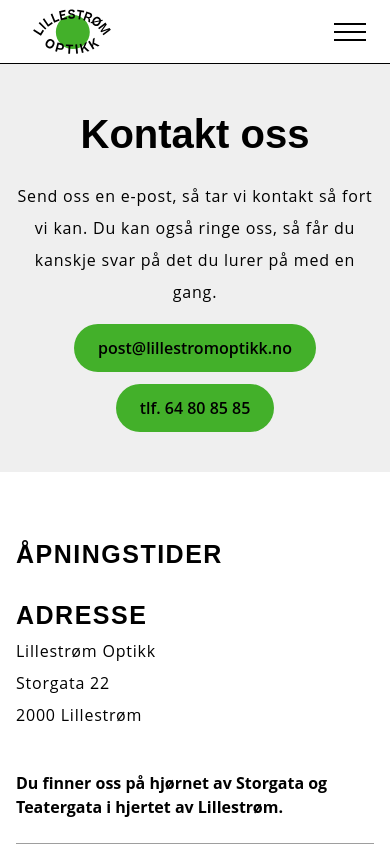
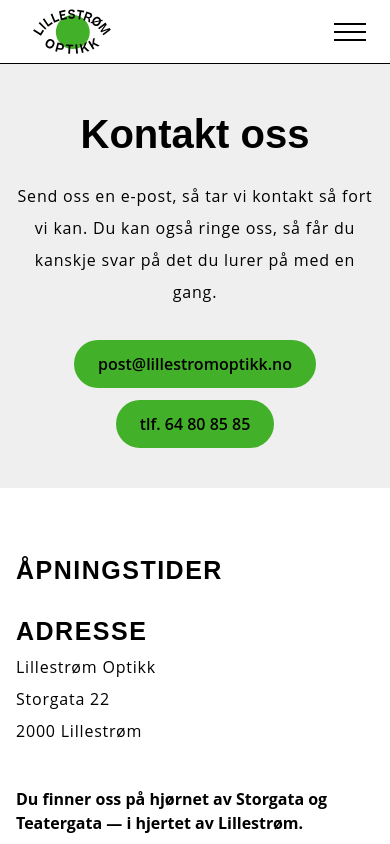
Before and after one commit to mathildeew/lillestromoptikk, a React (Vite) app: page /kontakt-oss in a window 390 px wide. Shown: the top 844 px of the page. Built offline with nearby package versions, Linux system fonts and the light colour scheme; no server answers; grey boxes are pictures that could not be loaded; a web font is replaced by a local one.

Commit message:
fixes auto style from tailwind bug

```diff
--- a/src/components/features/booking/BookingForm/bookingForm.css
+++ b/src/components/features/booking/BookingForm/bookingForm.css
@@ -4,6 +4,11 @@
 .coptikk-app {
   font-size: 18px;
   /* max-width: 700px; */
+}
+
+/* Overstyrer Tailwind class .container*/
+.coptikk-booking-embed .container {
+  width: auto;
 }
 
 .user-form {
--- a/src/components/features/home/LogMAR.jsx
+++ b/src/components/features/home/LogMAR.jsx
@@ -11,6 +11,7 @@
       gsap.to(".disappearTwo", { opacity: 0, repeat: -1, duration: 10, yoyo: true, delay: 4, ease: "circ.inOut" });
       gsap.to(".balance", { transform: "skew(10deg, -5deg)", repeat: -1, duration: 9, yoyo: true, delay: 3, ease: "bounce.inOut" });
       gsap.to(".rotate", { scaleX: 0, transformOrigin: "center center", duration: 3, repeat: -1, yoyo: true, delay: 1, ease: "sine.inOut" });
+      gsap.to(".green", { fill: "#43b02a", duration: 3, ease: "power1.inOut", yoyo: true, repeat: -1 });
     },
     { scope: container }
   );
@@ -50,7 +51,7 @@
                 <path id="Path_263" data-name="Path 263" d="M942.28,742.6c0-6.719-3.36-12.827-6.719-16.8a23.012,23.012,0,0,0-17.711-7.938H884.56a22.771,22.771,0,0,0-16.8,7.024c-10.079,9.468-10.995,25.654,0,35.428,3.36,3.054,9.162,7.024,16.8,7.024h32.982c1.527,0,4.887.916,6.414,2.749a8.221,8.221,0,0,1-.9,11.591l-.016.014a10.512,10.512,0,0,1-5.5,2.138H884.558c-3.36,0-4.581-.611-6.108-2.138a8.318,8.318,0,0,1-2.138-6.108H859.82c0,5.8,1.832,12.827,7.33,18.019a24.143,24.143,0,0,0,17.408,6.719h32.984c8.857,0,13.133-2.749,18.019-8.246,9.163-10.078,9.163-25.349-1.221-34.511a24.7,24.7,0,0,0-16.8-6.719H884.558a6.784,6.784,0,0,1-6.108-3.054,8.719,8.719,0,0,1,.3-10.689,9.168,9.168,0,0,1,5.8-2.749h32.987c.916,0,5.192,1.832,5.192,1.832s3.054,2.749,3.054,6.108l16.492.3Z" />
                 <path id="Path_264" data-name="Path 264" d="M1113.209,800.472l-14.965-35.122a24.848,24.848,0,0,0-9.567-47.644h-57.928v82.46h16.492V767.487h33.9l14.049,32.985Zm-16.492-57.723a8.212,8.212,0,0,1-8.178,8.246h-41.3V734.5h41.23c4.581-.3,8.246,3.665,8.246,8.246" />
               </g>
-              <g className="z-10">
+              <g>
                 <path className="disappearTwo" id="Path_265" data-name="Path 265" d="M485.608,887.655,513.4,866.582H491.716l-30.541,23.211V866.582H448.042V931.94h13.133V905.98l13.132-9.773,22.6,35.733H513.4Z" />
                 <path id="Path_266" data-name="Path 266" d="M644.114,905.678V892.545a26.462,26.462,0,0,0-26.265-26.265H578.756v65.358h39.093A26,26,0,0,0,644.113,905.9c0-.075,0-.151,0-.226m-13.133,0a13.035,13.035,0,0,1-12.936,13.133H591.583V879.718h26.266a13.035,13.035,0,0,1,13.132,12.937v13.023Z" />
                 <path id="Path_267" data-name="Path 267" d="M774.828,931.94V866.582H761.7v45.2l-39.092-45.2H709.47V931.94H722.6v-45.2l39.092,45.2Z" />
@@ -61,7 +62,7 @@
                 <path id="Path_270" data-name="Path 270" d="M560.423,1034.872v-10.384H524.384l36.039-31.152V982.952H508.5v10.384h36.039L508.5,1024.488v10.384Z" />
                 <path id="Path_271" data-name="Path 271" d="M642.271,999.75l21.99-16.8h-17.1l-24.433,18.327V982.952H612.341v51.92h10.384v-20.46l10.384-7.943,18.019,28.4h13.133Z" />
                 <path id="Path_272" data-name="Path 272" d="M767.531,1014.1H756.842a15.576,15.576,0,1,1,0-10.384h10.689a25.912,25.912,0,0,0-51.308,5.149v.043a25.938,25.938,0,0,0,25.916,25.96h.043a25.87,25.87,0,0,0,25.349-20.768" />
-                <path id="Path_273" data-name="Path 273" d="M868.265,998.528c0-4.276-2.138-7.941-4.276-10.689a15.351,15.351,0,0,0-11.3-4.887H831.921a14.616,14.616,0,0,0-10.689,4.581,15.078,15.078,0,0,0-.995,21.3q.474.52.995.995a16.515,16.515,0,0,0,10.689,4.276h20.768a5.915,5.915,0,0,1,3.97,1.832,5.276,5.276,0,0,1-.611,7.33,5.685,5.685,0,0,1-3.36,1.222H831.921c-2.138,0-2.749-.305-3.665-1.222a5.334,5.334,0,0,1-1.222-3.665H816.651a14.131,14.131,0,0,0,4.276,10.995,15.191,15.191,0,0,0,10.994,4.276h20.768c5.5,0,8.246-1.527,11.3-5.192,5.8-6.414,5.8-16.187-.611-21.684a16.645,16.645,0,0,0-10.689-4.276H831.921a4.925,4.925,0,0,1-3.97-1.832,5.106,5.106,0,0,1,.3-6.719,5.278,5.278,0,0,1,3.665-1.832h20.768a20.172,20.172,0,0,1,3.36,1.222,5.579,5.579,0,0,1,1.832,3.97Z" />
+                <path className="green" id="Path_273" data-name="Path 273" d="M868.265,998.528c0-4.276-2.138-7.941-4.276-10.689a15.351,15.351,0,0,0-11.3-4.887H831.921a14.616,14.616,0,0,0-10.689,4.581,15.078,15.078,0,0,0-.995,21.3q.474.52.995.995a16.515,16.515,0,0,0,10.689,4.276h20.768a5.915,5.915,0,0,1,3.97,1.832,5.276,5.276,0,0,1-.611,7.33,5.685,5.685,0,0,1-3.36,1.222H831.921c-2.138,0-2.749-.305-3.665-1.222a5.334,5.334,0,0,1-1.222-3.665H816.651a14.131,14.131,0,0,0,4.276,10.995,15.191,15.191,0,0,0,10.994,4.276h20.768c5.5,0,8.246-1.527,11.3-5.192,5.8-6.414,5.8-16.187-.611-21.684a16.645,16.645,0,0,0-10.689-4.276H831.921a4.925,4.925,0,0,1-3.97-1.832,5.106,5.106,0,0,1,.3-6.719,5.278,5.278,0,0,1,3.665-1.832h20.768a20.172,20.172,0,0,1,3.36,1.222,5.579,5.579,0,0,1,1.832,3.97Z" />
                 <path id="Path_274" data-name="Path 274" d="M975.776,982.952h-11.3l-14.66,36.955-14.66-36.955h-11.3l20.768,51.92h10.384Z" />
               </g>
               <g>
--- a/src/components/features/home/TimeForEyeCheck.jsx
+++ b/src/components/features/home/TimeForEyeCheck.jsx
@@ -23,8 +23,6 @@
             </Link>
           </button>
         </div>
-
-        {/* <img src="public/brands/masunaga/GMS123_124_2.jpg" className="w-full h-96 object-cover rounded-xl md:h-[600px] lg:h-auto" /> */}
       </div>
     </section>
   );
--- a/src/index.css
+++ b/src/index.css
@@ -85,6 +85,7 @@
     border-radius: 50%;
     animation: l1 3s infinite linear;
   }
+
   @keyframes l1 {
     12.5% {
       border-radius: 37% 63% 70% 30% / 30% 62% 38% 70%;
--- a/src/pages/Contact/index.jsx
+++ b/src/pages/Contact/index.jsx
@@ -19,7 +19,7 @@
 
       <main data-animate-in="true">
         <section className="flex flex-col gap-16 items-center pb-16">
-          <section className="w-full text-center bg-grey flex flex-col items-center gap-4 px-4 py-10 md:px-10 lg:py-20">
+          <section className="w-full text-center bg-grey flex flex-col items-center gap-8 px-4 py-10 md:px-10 lg:py-20">
             <div className="text-center max-w-4xl flex flex-col gap-4">
               <h1>Kontakt oss</h1>
               <p>Send oss en e-post, så tar vi kontakt så fort vi kan. Du kan også ringe oss, så får du kanskje svar på det du lurer på med en gang.</p>
@@ -50,7 +50,7 @@
             </div>
 
             <div className="w-full flex flex-col gap-6">
-              <span className="font-bold">Du finner oss på hjørnet av Storgata og Teatergata i hjertet av Lillestrøm.</span>
+              <span className="font-bold">Du finner oss på hjørnet av Storgata og Teatergata — i hjertet av Lillestrøm.</span>
               <iframe src="https://www.google.com/maps/embed?pb=!1m18!1m12!1m3!1d1997.4919183364468!2d11.045527376616!3d59.957163260608915!2m3!1f0!2f0!3f0!3m2!1i1024!2i768!4f13.1!3m3!1m2!1s0x46417d76dce2cd1d%3A0xb0b87f92d509c877!2sLillestr%C3%B8m%20Optikk%20AS!5e0!3m2!1sno!2sno!4v1702301285914!5m2!1sno!2sno" width="100%" height="450" title="Google Maps - Lokasjon for Lillestrøm Optikk"></iframe>
             </div>
           </div>
```
